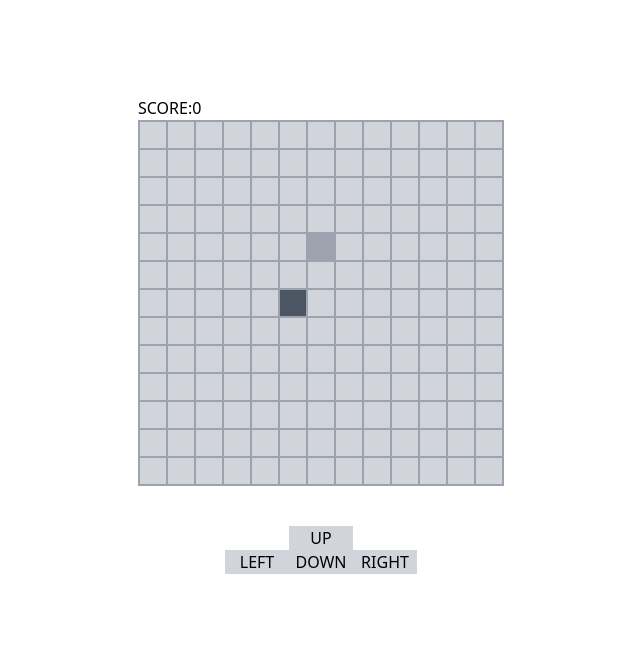
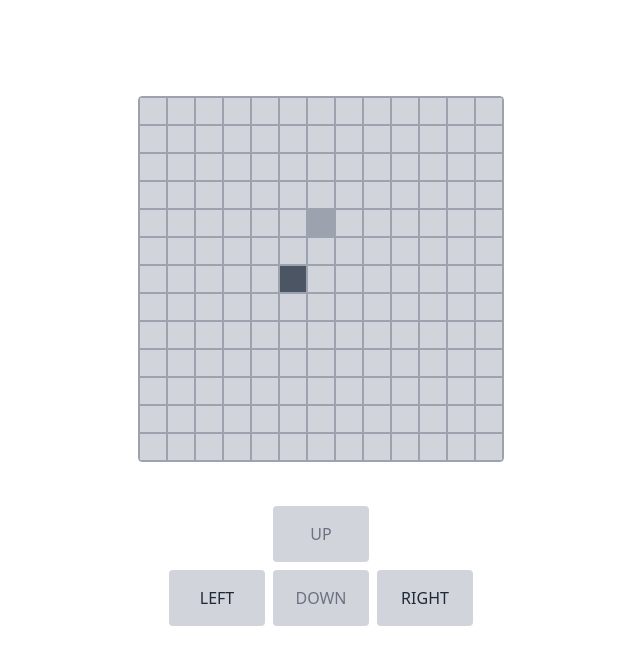
Before and after one commit to eyenalxai/snake, a React (Vite) app: page / in a window 1280 px wide. Shown: the top 664 px of the page, without its empty margins (319-959 px from the left). Built offline with nearby package versions, Linux system fonts and the light colour scheme.

Commit message:
feat: mostly refine controls

```diff
--- a/src/App.tsx
+++ b/src/App.tsx
@@ -1,117 +1,67 @@
-import { useEffect, useState } from "react"
-import { isEqual, random, range } from "lodash"
-
-type Location = [number, number]
-type Direction = "left" | "right" | "up" | "down"
-
-const DIMENSIONS = 13
-const DIRECTIONS: Direction[] = ["up", "left", "down", "right"]
-
-function compareLocation(first: Location, second: Location) {
-  return isEqual(first, second)
-}
-
-function updateLocation(direction: Direction, currentLocation: Location): [number, number] {
-  const [x, y] = currentLocation
-  switch (direction) {
-    case "right":
-      return [x + 1 < DIMENSIONS ? x + 1 : 0, y]
-    case "left":
-      return [x - 1 < 0 ? DIMENSIONS - 1 : x - 1, y]
-    case "up":
-      return [x, y + 1 < DIMENSIONS ? y + 1 : 0]
-    case "down":
-      return [x, y - 1 < 0 ? DIMENSIONS - 1 : y - 1]
-    default:
-      return currentLocation
-  }
-}
-
-function paint(celLoc: Location, headLoc: Location, fruitLoc: Location) {
-  if (compareLocation(celLoc, headLoc)) return "bg-gray-400"
-  if (compareLocation(celLoc, fruitLoc)) return "bg-gray-600"
-  return "bg-gray-300"
-}
-
-interface DirectionButtonProps {
-  direction: Direction
-  // eslint-disable-next-line no-unused-vars
-  onClick: (dir: Direction) => void
-}
-
-function DirectionButton({ direction, onClick }: DirectionButtonProps) {
-  return (
-    <button
-      onClick={() => onClick(direction)}
-      type="button"
-      className={`w-16   bg-gray-300
-        ${direction === "up" ? "col-span-3" : "col-span-1"}
-      `}
-    >
-      {direction.toUpperCase()}
-    </button>
-  )
-}
-
-function getRandomLocation(): Location {
-  return [random(0, DIMENSIONS - 1, false), random(0, DIMENSIONS - 1, false)]
-}
-
-function generateFruitLocation(headLoc: Location) {
-  let fruitLoc: Location = getRandomLocation()
-  while (isEqual(fruitLoc, headLoc)) {
-    fruitLoc = getRandomLocation()
-  }
-  return fruitLoc
-}
+import { useEffect, useRef, useState } from "react"
+import { Direction } from "./type"
+import { comparePosition, decreaseSpeed, generateFruitPosition, isValidKeypress, updatePosition } from "./util"
+import { Playfield } from "./component/playfield/Playfield"
+import { Controls } from "./component/controls/Controls"
 
 export function App() {
-  const [headLoc, setHeadLoc] = useState<[number, number]>([6, 6])
-  const [fruitLoc, setFruitLoc] = useState(generateFruitLocation(headLoc))
+  const [headPosition, setHeadPosition] = useState<[number, number]>([6, 6])
+  const [fruitPosition, setFruitPosition] = useState(generateFruitPosition(headPosition))
 
   const [direction, setDirection] = useState<Direction>("up")
+
+  const directionRef = useRef(direction)
+  const setDirectionRef = (data: Direction) => {
+    directionRef.current = data
+    setDirection(data)
+  }
+
   const [speed, setSpeed] = useState(500)
+  const [, setSize] = useState(1)
 
-  const [score, setScore] = useState(0)
+  const [, setScore] = useState(0)
 
   useEffect(() => {
+    window.addEventListener("keypress", (e) => {
+      const { key } = e
+      if (isValidKeypress(key, directionRef.current)) {
+        switch (key) {
+          case "w":
+            setDirectionRef("up")
+            break
+          case "a":
+            setDirectionRef("left")
+            break
+          case "s":
+            setDirectionRef("down")
+            break
+          case "d":
+            setDirectionRef("right")
+            break
+          default:
+            break
+        }
+      }
+    })
+
     const interval = setInterval(() => {
-      setHeadLoc((currentLoc) => updateLocation(direction, currentLoc))
-      if (compareLocation(headLoc, fruitLoc)) {
-        setScore((sc) => sc + 1)
-        setFruitLoc(generateFruitLocation)
-        setSpeed((sp) => sp - 10)
+      setHeadPosition((currentLoc) => updatePosition(direction, currentLoc))
+
+      if (comparePosition(headPosition, fruitPosition)) {
+        setScore((sc) => sc + 10)
+        setSize((sz) => sz + 1)
+        setFruitPosition(generateFruitPosition)
+        setSpeed((sp) => decreaseSpeed(sp))
       }
     }, speed)
+
     return () => clearInterval(interval)
-  }, [direction, fruitLoc, headLoc, speed])
+  }, [direction, fruitPosition, headPosition, speed])
 
   return (
     <div className="container mx-auto mt-24 max-w-max">
-      <h5>
-        SCORE:
-        {score}
-      </h5>
-      <div className={`inline-grid grid-cols-${DIMENSIONS} border border-gray-400`}>
-        {
-          range(DIMENSIONS).map((idy) => range(DIMENSIONS).map((idx) => {
-            const [x, y] = [idx, DIMENSIONS - idy - 1]
-            return (
-              <div
-                key={`x-${x} y-${y}`}
-                className={`h-7 w-7 border border-gray-400 ${paint([x, y], headLoc, fruitLoc)}`}
-              />
-            )
-          }))
-        }
-      </div>
-      <div className="flex justify-center">
-        <div className="mt-10 inline-grid grid-cols-3 justify-items-center">
-          {
-            DIRECTIONS.map((dir) => <DirectionButton direction={dir} onClick={setDirection} />)
-          }
-        </div>
-      </div>
+      <Playfield fruitPosition={fruitPosition} headPosition={headPosition} />
+      <Controls currentDirection={direction} onClick={setDirection} />
     </div>
   )
 }
--- /dev/null
+++ b/src/component/controls/Controls.tsx
@@ -0,0 +1,28 @@
+import { DIRECTIONS } from "../../config"
+import { Direction } from "../../type"
+import { DirectionButton } from "./DirectionButton"
+
+export interface ControlsProps {
+  currentDirection: Direction
+  // eslint-disable-next-line no-unused-vars
+  onClick: (dir: Direction) => void
+}
+
+export function Controls({ currentDirection, onClick }: ControlsProps) {
+  return (
+    <div className="flex justify-center">
+      <div className="mt-10 inline-grid grid-cols-3 justify-items-center">
+        {
+          DIRECTIONS.map((dir) => (
+            <DirectionButton
+              key={dir}
+              direction={dir}
+              onClick={onClick}
+              currentDirection={currentDirection}
+            />
+          ))
+        }
+      </div>
+    </div>
+  )
+}
--- /dev/null
+++ b/src/component/controls/DirectionButton.tsx
@@ -0,0 +1,26 @@
+import { Direction } from "../../type"
+import { isDirectionConflict } from "../../util"
+import { ControlsProps } from "./Controls"
+
+interface DirectionButtonProps {
+  direction: Direction
+}
+
+export function DirectionButton({ direction, currentDirection, onClick }: ControlsProps & DirectionButtonProps) {
+  const disabled = isDirectionConflict(direction, currentDirection)
+
+  return (
+    <button
+      disabled={disabled}
+      onClick={() => onClick(direction)}
+      type="button"
+      className={`w-24 h-14 transition bg-gray-300
+        ${disabled ? "text-gray-500" : "text-gray-800"}
+        ${direction === "up" ? "col-span-3" : "col-span-1"}
+        rounded p-1 m-1
+      `}
+    >
+      {direction.toUpperCase()}
+    </button>
+  )
+}
--- /dev/null
+++ b/src/component/playfield/Cell.tsx
@@ -0,0 +1,18 @@
+import { paint } from "../../util"
+import { Position } from "../../type"
+
+interface CellProps {
+  x: number
+  y: number
+  headPosition: Position
+  fruitPosition: Position
+}
+
+export function Cell({ x, y, headPosition, fruitPosition }: CellProps) {
+  return (
+    <div
+      key={`x-${x} y-${y}`}
+      className={`h-7 w-7  border border-gray-400 ${paint([x, y], headPosition, fruitPosition)}`}
+    />
+  )
+}
--- /dev/null
+++ b/src/component/playfield/Playfield.tsx
@@ -0,0 +1,24 @@
+import { range } from "lodash"
+import { DIMENSIONS } from "../../config"
+import { Cell } from "./Cell"
+import { Position } from "../../type"
+
+interface PlayfieldProps {
+  headPosition: Position
+  fruitPosition: Position
+}
+
+export function Playfield({ headPosition, fruitPosition }: PlayfieldProps) {
+  return (
+    <div className={`inline-grid grid-cols-${DIMENSIONS} border border-gray-400 rounded`}>
+      {
+        range(DIMENSIONS).map((idy) => range(DIMENSIONS).map((idx) => {
+          const [x, y] = [idx, DIMENSIONS - idy - 1]
+          return (
+            <Cell key={`x-${x} y-${y}`} x={x} y={y} headPosition={headPosition} fruitPosition={fruitPosition} />
+          )
+        }))
+      }
+    </div>
+  )
+}
--- /dev/null
+++ b/src/config.ts
@@ -0,0 +1,4 @@
+import { Direction } from "./type"
+
+export const DIMENSIONS = 13
+export const DIRECTIONS: Direction[] = ["up", "left", "down", "right"]
--- /dev/null
+++ b/src/type.ts
@@ -0,0 +1,2 @@
+export type Position = [number, number]
+export type Direction = "left" | "right" | "up" | "down"
--- /dev/null
+++ b/src/util.ts
@@ -0,0 +1,87 @@
+import { isEqual, random } from "lodash"
+import { DIMENSIONS } from "./config"
+import { Direction, Position } from "./type"
+
+export function decreaseSpeed(speed: number) {
+  return speed <= 100 ? speed : speed - 10
+}
+
+export function comparePosition(first: Position, second: Position) {
+  return isEqual(first, second)
+}
+
+export function paint(celLoc: Position, headLoc: Position, fruitLoc: Position) {
+  if (comparePosition(celLoc, headLoc)) return "bg-gray-400"
+  if (comparePosition(celLoc, fruitLoc)) return "bg-gray-600"
+  return "bg-gray-300"
+}
+
+export function updatePosition(direction: Direction, currentPosition: Position): [number, number] {
+  const [x, y] = currentPosition
+  switch (direction) {
+    case "right":
+      return [x + 1 < DIMENSIONS ? x + 1 : 0, y]
+    case "left":
+      return [x - 1 < 0 ? DIMENSIONS - 1 : x - 1, y]
+    case "up":
+      return [x, y + 1 < DIMENSIONS ? y + 1 : 0]
+    case "down":
+      return [x, y - 1 < 0 ? DIMENSIONS - 1 : y - 1]
+    default:
+      return currentPosition
+  }
+}
+
+function getRandomPosition(): Position {
+  return [random(0, DIMENSIONS - 1, false), random(0, DIMENSIONS - 1, false)]
+}
+
+export function generateFruitPosition(headLoc: Position) {
+  let fruitLoc: Position = getRandomPosition()
+  while (isEqual(fruitLoc, headLoc)) {
+    fruitLoc = getRandomPosition()
+  }
+  return fruitLoc
+}
+
+export function isDirectionConflict(direction: Direction, currentDirection: Direction) {
+  if (direction === currentDirection) {
+    return true
+  }
+
+  switch (direction) {
+    case "left":
+      if (currentDirection === "right" || currentDirection === "left") return true
+      break
+    case "right":
+      if (currentDirection === "right" || currentDirection === "left") return true
+      break
+    case "up":
+      if (currentDirection === "up" || currentDirection === "down") return true
+      break
+    case "down":
+      if (currentDirection === "up" || currentDirection === "down") return true
+      break
+    default:
+      return false
+  }
+
+  return false
+}
+
+export function isValidKeypress(key: string, currentDirection: Direction) {
+  if (!["w", "a", "s", "d"].includes(key)) return false
+
+  switch (key) {
+    case "w":
+      return !isDirectionConflict("up", currentDirection)
+    case "a":
+      return !isDirectionConflict("left", currentDirection)
+    case "s":
+      return !isDirectionConflict("down", currentDirection)
+    case "d":
+      return !isDirectionConflict("right", currentDirection)
+    default:
+      return false
+  }
+}
```
